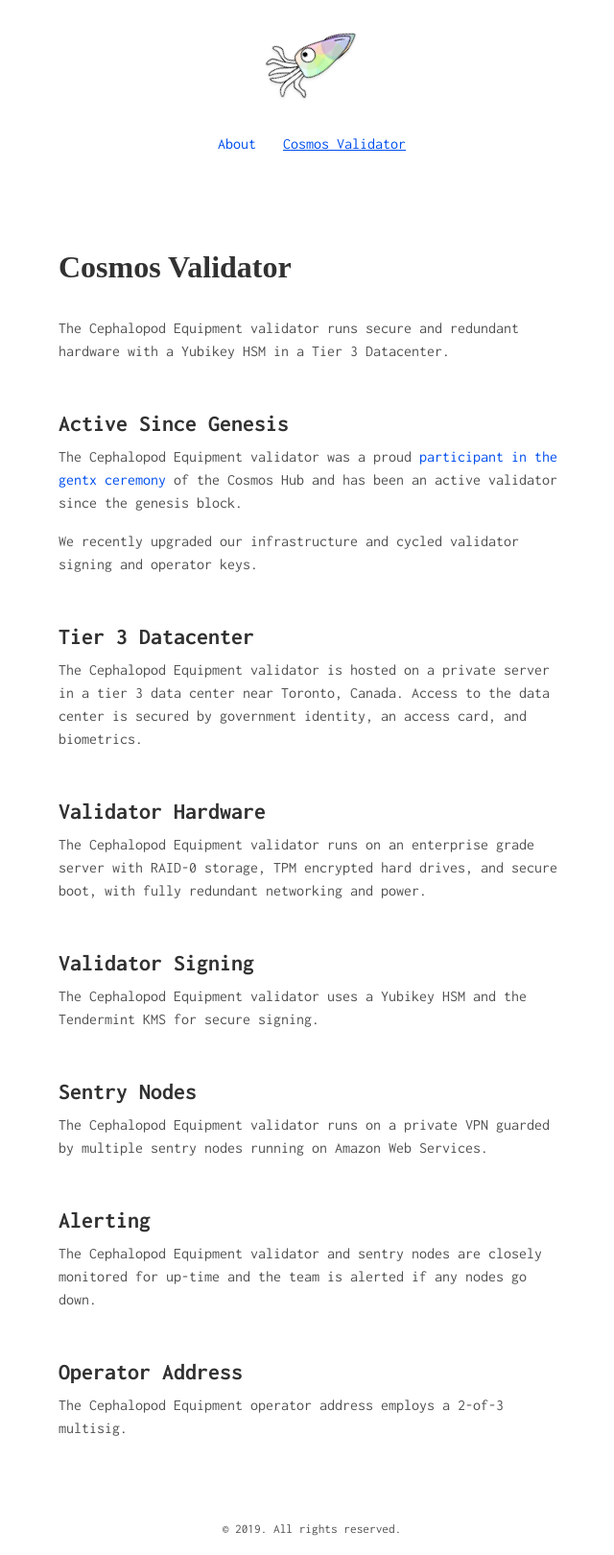
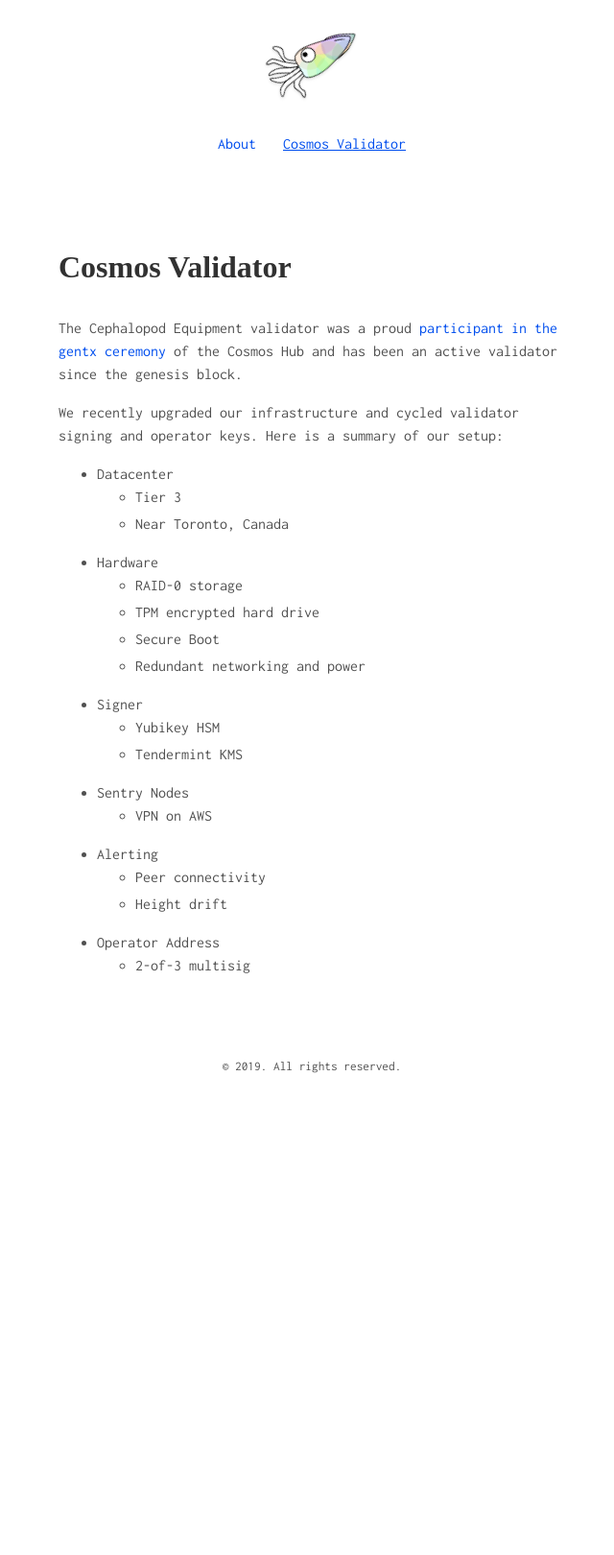
Before and after one commit to cephalopodequipment/website, a Jekyll site: the page built from validator.md, in a window 1280 px wide. Shown: the whole page at 96% size, without its empty margins (315-955 px from the left). Built offline with Jekyll 4.4.1, drawn with Linux system fonts in a browser that asks for light colours; after the commit the page ends 1138 px from its top, so only the background shows below that.

Commit message:
validator info as a list

```diff
--- a/validator.md
+++ b/validator.md
@@ -3,43 +3,27 @@
 title: Cosmos Validator
 ---
 
-The Cephalopod Equipment validator runs secure and redundant hardware with a
-Yubikey HSM in a Tier 3 Datacenter.
-
-## Active Since Genesis
-
 The Cephalopod Equipment validator was a proud [participant in the gentx ceremony](https://github.com/cosmos/launch/blob/master/gentx/cec.json)
 of the Cosmos Hub and has been an active validator since the genesis block.
 
 We recently upgraded our infrastructure and cycled validator signing and
-operator keys.
+operator keys. Here is a summary of our setup:
 
-## Tier 3 Datacenter
-
-The Cephalopod Equipment validator is hosted on a private server in a tier 3 data center near
-Toronto, Canada. Access to the data center is secured by government identity, an
-access card, and biometrics.
-
-## Validator Hardware
-
-The Cephalopod Equipment validator runs on an enterprise grade server with
-RAID-0 storage, TPM encrypted hard drives, and secure boot, with fully redundant
-networking and power.
-
-## Validator Signing
-
-The Cephalopod Equipment validator uses a Yubikey HSM and the Tendermint KMS for
-secure signing.
-
-## Sentry Nodes
-
-The Cephalopod Equipment validator runs on a private VPN guarded by multiple sentry nodes running on Amazon Web Services.
-
-## Alerting
-
-The Cephalopod Equipment validator and sentry nodes are closely monitored for
-up-time and the team is alerted if any nodes go down.
-
-## Operator Address
-
-The Cephalopod Equipment operator address employs a 2-of-3 multisig.
+- Datacenter
+  - Tier 3
+  - Near Toronto, Canada
+- Hardware
+  - RAID-0 storage
+  - TPM encrypted hard drive
+  - Secure Boot
+  - Redundant networking and power
+- Signer
+  - Yubikey HSM
+  - Tendermint KMS
+- Sentry Nodes
+  - VPN on AWS
+- Alerting
+  - Peer connectivity
+  - Height drift
+- Operator Address
+  - 2-of-3 multisig
```
Also changed, not shown: about.html (+4 -4 lines).
